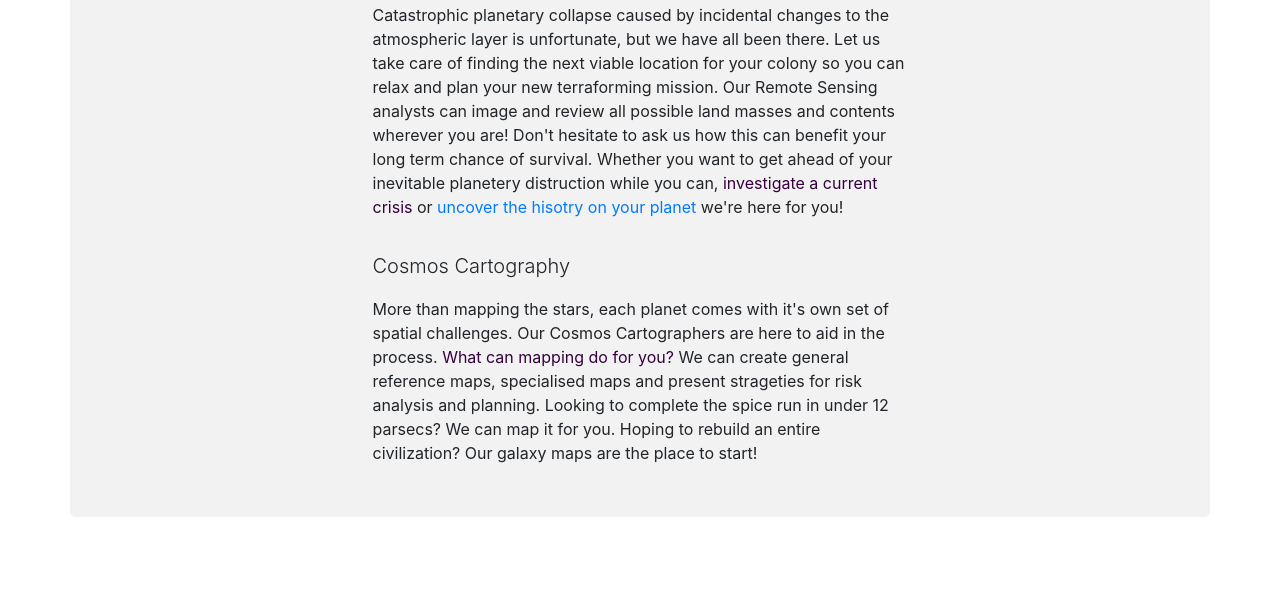
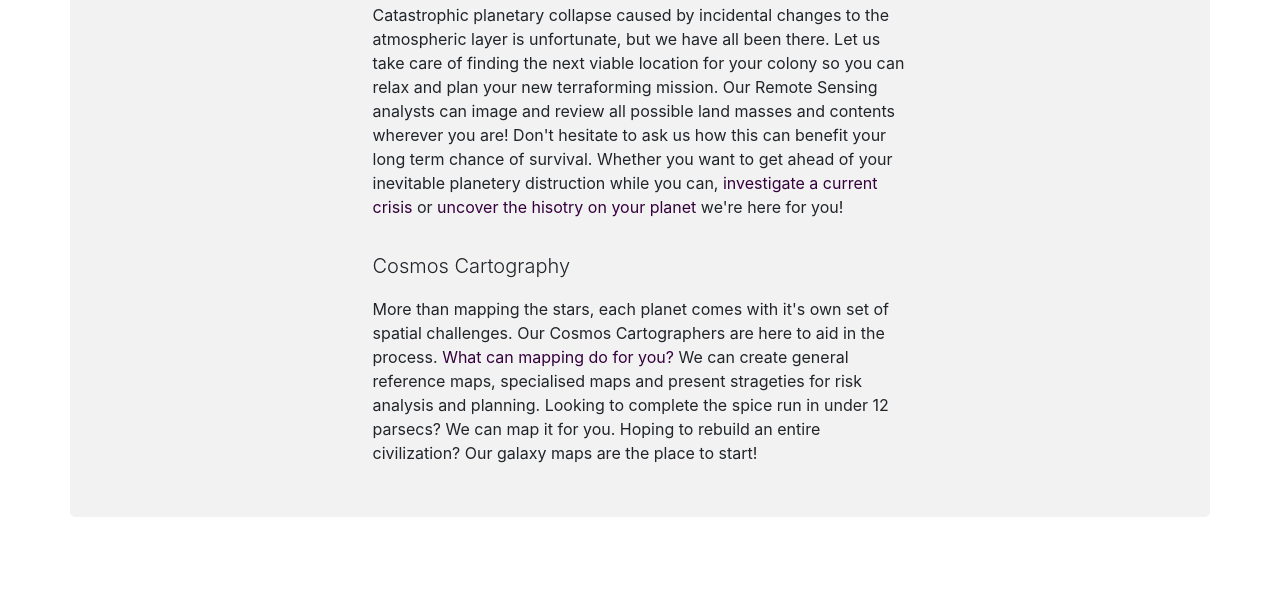
Before and after one commit to lindseygrey/a3web, a plain HTML site: page index.html in a window 1280 px wide. Shown: the part 1979-2570 px from the top of the page. Drawn offline with nearby package versions, Linux system fonts and the light colour scheme; a web font is replaced by a local one.

Commit message:
spelling

```diff
--- a/index.html
+++ b/index.html
@@ -118,7 +118,7 @@
                         <p class="lead">Planetary Site Analysis</p>
                         <p class="mb-0 service">Catastrophic planetary collapse caused by incidental changes to the atmospheric layer is unfortunate, but we have all been there.
                             Let us take care of finding the next viable location for your colony so you can relax and plan your new terraforming mission. Our Remote Sensing analysts can image and review all possible land masses and contents wherever you are!
-                            Don't hesitate to ask us how this can benefit your long term chance of survival. Whether you want to get ahead of your inevitable planetery distruction while you can, <a class = "linkcol" href = PerryProject.html>investigate a current crisis</a> or <a class = "linlcol" href= RachelProject.html>uncover the hisotry on your planet</a> we're here for you!</p>
+                            Don't hesitate to ask us how this can benefit your long term chance of survival. Whether you want to get ahead of your inevitable planetery distruction while you can, <a class = "linkcol" href = PerryProject.html>investigate a current crisis</a> or <a class = "linkcol" href= RachelProject.html>uncover the hisotry on your planet</a> we're here for you!</p>
                         <p class="lead">Cosmos Cartography</p>
                         <p class="mb-0 service">More than mapping the stars, each planet comes with it's own set of spatial challenges.
                             Our Cosmos Cartographers are here to aid in the process. <a class = "linkcol" href= IgraineProject.html> What can mapping do for you? </a>
```
